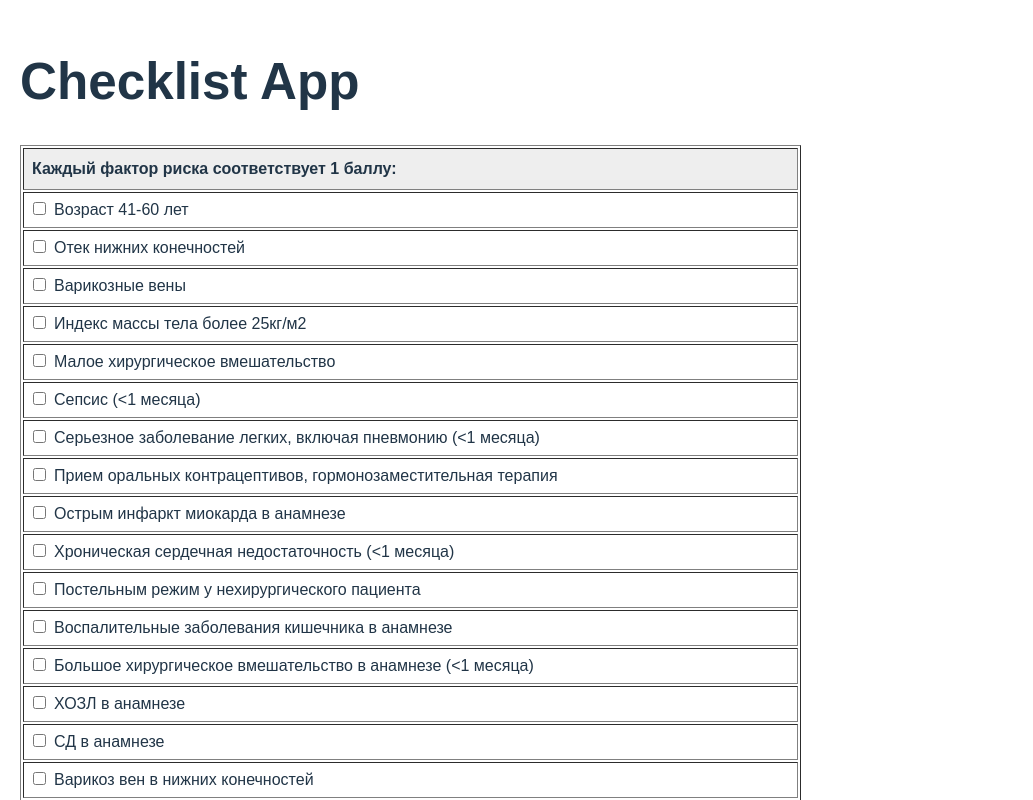
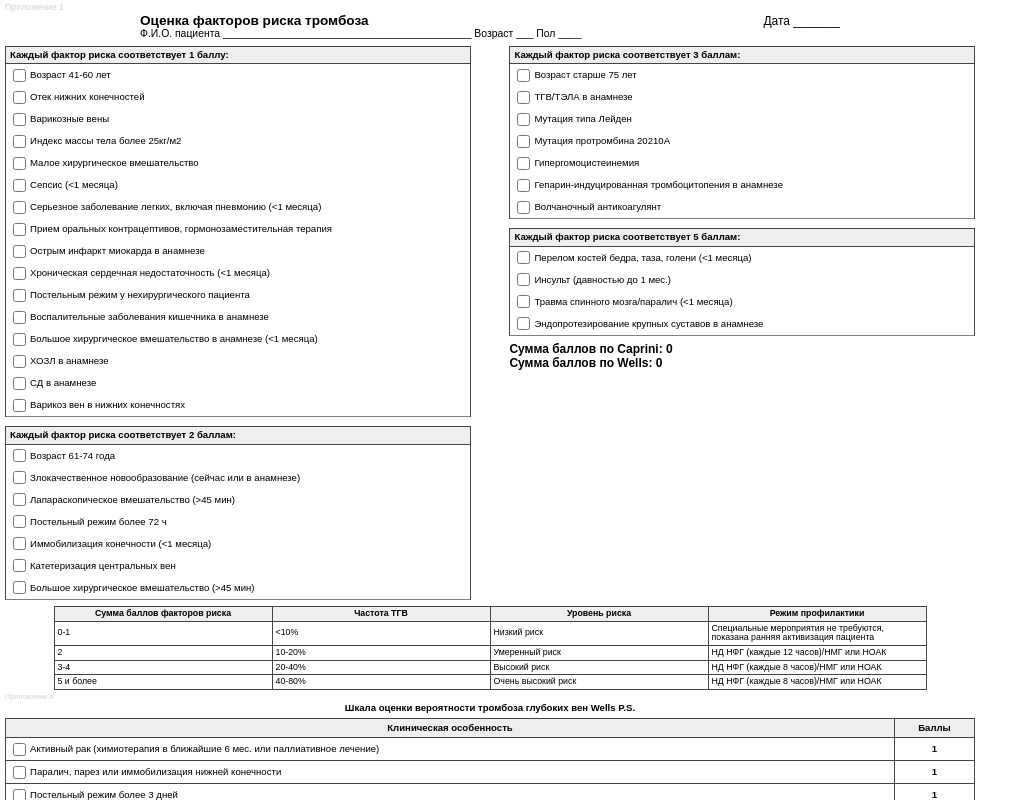
Before and after one commit to pashkanorm/checklist-med-app, a React (Vite) app: page / in a window 1280 px wide. Shown: the top 800 px of the page, without its empty margins (0-1033 px from the left). Built offline with nearby package versions, Linux system fonts and the light colour scheme.

Commit message:
updated styling

```diff
--- a/src/App.tsx
+++ b/src/App.tsx
@@ -35,7 +35,7 @@ export default function App() {
         "Большое хирургическое вмешательство в анамнезе (<1 месяца)",
         "ХОЗЛ в анамнезе",
         "СД в анамнезе",
-        "Варикоз вен в нижних конечностей",
+        "Варикоз вен в нижних конечностях",
       ],
       1
     ),
@@ -75,8 +75,8 @@ export default function App() {
   ]);
 
   const [table5, setTable5] = useState<Entry[]>([
-    { label: "Активный рак (химиотерапия в ближайшие 6 мес. или паллиативное лечение)", value: 3, checked: false },
-    { label: "Паралич, парез или иммобилизация нижней конечности", value: 3, checked: false },
+    { label: "Активный рак (химиотерапия в ближайшие 6 мес. или паллиативное лечение)", value: 1, checked: false },
+    { label: "Паралич, парез или иммобилизация нижней конечности", value: 1, checked: false },
 
     { label: "Постельный режим более 3 дней ", value: 1, checked: false },
     { label: "Оперативное вмешательство в анамнезе, в течение последних 4 нед.", value: 1, checked: false },
@@ -118,60 +118,323 @@ export default function App() {
   const capriniSum = tables.reduce((acc, table) => acc + tableSum(table), 0);
   const wellsSum = tableSum(table5);
 
+  // Static non-functional table data (4 columns, 4 rows)
+  const nonFunctionalTableHeaders = [
+    "Сумма баллов факторов риска",
+    "Частота ТГВ",
+    "Уровень риска",
+    "Режим профилактики",
+  ];
+  const nonFunctionalTableRows = [
+    ["0-1", "<10%", "Низкий риск", "Специальные мероприятия не требуются, показана ранняя активизация пациента"],
+    ["2", "10-20%", "Умеренный риск", "НД НФГ (каждые 12 часов)/НМГ или НОАК"],
+    ["3-4", "20-40%", "Высокий риск", "НД НФГ (каждые 8 часов)/НМГ или НОАК"],
+    ["5 и более", "40-80%", "Очень высокий риск", "НД НФГ (каждые 8 часов)/НМГ или НОАК"],
+  ];
+
   return (
-    <div style={{ padding: "20px", fontFamily: "sans-serif" }}>
-      <h1>Checklist App</h1>
+    <>
+      <style>{`
+        * {
+          box-sizing: border-box;
+        }
+        body {
+          margin: 0;
+          padding: 0;
+          font-family: sans-serif;
+          font-size: 7.5px;
+          line-height: 1.0;
+          user-select: none;
+          background: white;
+          color: black;
+        }
+        .app-container {
+          padding: 3px 5px;
+          max-width: 980px;
+          margin: auto;
+        }
+        .faint-text {
+          color: #666;
+          opacity: 0.3;
+          font-size: 0.55rem;
+          margin-bottom: 2px;
+          user-select: none;
+        }
+        .centered-block {
+          max-width: 700px;
+          margin: 0 auto 6px auto;
+          user-select: text;
+        }
+        .header-row {
+          display: flex;
+          justify-content: space-between;
+          align-items: flex-end;
+          margin-bottom: 2px;
+          font-size: 0.75rem;
+        }
+        .main-title {
+          font-weight: 700;
+          font-size: 0.85rem;
+          line-height: 1.0;
+          margin: 0;
+          user-select: text;
+        }
+        .patient-info {
+          font-size: 0.65rem;
+          margin-bottom: 6px;
+          user-select: text;
+        }
+        .tables-wrapper {
+          display: flex;
+          justify-content: space-between;
+          gap: 6px;
+          margin-bottom: 6px;
+          flex-wrap: wrap;
+        }
+        .left-column,
+        .right-column {
+          flex-basis: 48%;
+          min-width: 260px;
+          display: flex;
+          flex-direction: column;
+          gap: 3px;
+        }
+        /* Add margin-bottom to first table in each column for extra spacing */
+        .left-column table:first-child {
+          margin-bottom: 6px;
+        }
+        .right-column table:first-child {
+          margin-bottom: 6px;
+        }
+        table {
+          border-collapse: collapse;
+          width: 100%;
+          font-size: 0.6rem;
+          line-height: 1.1;
+        }
+        th,
+        td {
+          border: 1px solid #444;
+          padding: 1.5px 3px;
+        }
+        thead tr {
+          background-color: #eee;
+          font-weight: 600;
+        }
+        tbody tr:hover {
+          background-color: #f5f5f5;
+        }
+        .table-title-row td {
+          background-color: #eee;
+          font-weight: 600;
+          padding: 3px 4px;
+          font-size: 0.6rem;
+          user-select: none;
+          border-bottom: 1.5px solid #444; /* keep bottom border under title */
+        }
+        /* Remove horizontal lines between tbody rows for tables 1-4 */
+        .compact-table tbody tr:not(.table-title-row) td {
+          border-top: none;
+          border-bottom: none;
+        }
+        label {
+          cursor: pointer;
+          user-select: none;
+          display: flex;
+          align-items: center;
+        }
 
-      {tables.map((table, ti) => (
-        <div key={ti} style={{ marginBottom: "20px" }}>
-          <table border={1} cellPadding={5} style={{ width: "100%" }}>
+        /* Checkbox styles for white background and normal black checkmark */
+        input[type="checkbox"] {
+          width: 13px;
+          height: 13px;
+          margin-right: 4px;
+          cursor: pointer;
+          background-color: white !important;
+          border: 1.5px solid #444 !important;
+          -webkit-appearance: checkbox;
+          appearance: checkbox;
+          vertical-align: middle;
+        }
+        input[type="checkbox"]:checked {
+          background-color: white !important;
+        }
+
+        .sum-text {
+          font-weight: 700;
+          padding: 3px 4px;
+          text-align: right;
+          user-select: none;
+          font-size: 0.65rem;
+        }
+        .totals-wrapper {
+          flex-basis: 48%;
+          min-width: 260px;
+          display: flex;
+          flex-direction: column;
+          gap: 2px;
+          font-weight: 700;
+          font-size: 0.75rem;
+          margin-top: 4px;
+          user-select: none;
+        }
+        .non-functional-table {
+          margin: 6px auto 4px auto;
+          width: 90%;
+          font-size: 0.55rem;
+          table-layout: fixed;
+          word-wrap: break-word;
+        }
+        .non-functional-table th,
+        .non-functional-table td {
+          padding: 2px 3px;
+        }
+        .app-footer-text {
+          font-size: 0.45rem;
+          margin-top: 0;
+          margin-bottom: 3px;
+          user-select: none;
+          text-align: left;
+          color: #666;
+          opacity: 0.3;
+          font-weight: 400;
+        }
+        .app-footer-text-bold {
+          font-weight: 700;
+          font-size: 0.6rem;
+          text-align: center;
+          margin: 1px 0 5px 0;
+          user-select: none;
+        }
+        @media print {
+          body {
+            margin: 0;
+            font-size: 10pt;
+            line-height: 1.1;
+            background: white !important;
+            color: black !important;
+          }
+          .app-container {
+            padding: 0;
+            max-width: 100%;
+          }
+          input[type="checkbox"] {
+            /* Show checkboxes in print */
+            transform: scale(1) !important;
+          }
+        }
+      `}</style>
+
+      <div className="app-container">
+        <div className="faint-text">Приложение 1</div>
+
+        <div className="centered-block">
+          <div className="header-row">
+            <h1 className="main-title">Оценка факторов риска тромбоза</h1>
+            <div style={{ userSelect: "text" }}>Дата _______</div>
+          </div>
+
+          <div className="patient-info">
+            Ф.И.О. пациента ___________________________________________ Возраст ___ Пол ____
+          </div>
+        </div>
+
+        <div className="tables-wrapper">
+          {/* Left column: Table 1 and Table 2 */}
+          <div className="left-column">
+            {[0, 1].map((idx) => (
+              <table key={idx} cellPadding={4} border={1} className="compact-table">
                 <tbody>
                   {/* Title row */}
-              <tr>
-                <td
-                  colSpan={1}
-                  style={{
-                    fontWeight: "bold",
-                    backgroundColor: "#eee",
-                    padding: "8px",
-                  }}>
-                  {tableTitles[ti]}
-                </td>
+                  <tr className="table-title-row">
+                    <td colSpan={1}>{tableTitles[idx]}</td>
                   </tr>
 
                   {/* Entries */}
-              {table.map((entry, ei) => (
+                  {tables[idx].map((entry, ei) => (
                     <tr key={ei}>
                       <td>
-                    <label style={{ cursor: "pointer", userSelect: "none" }}>
-                      <input
-                        type="checkbox"
-                        checked={entry.checked}
-                        onChange={() => toggleCheck(ti, ei)}
-                        style={{ marginRight: "8px" }}
-                      />
+                        <label>
+                          <input type="checkbox" checked={entry.checked} onChange={() => toggleCheck(idx, ei)} />
                           {entry.label}
                         </label>
                       </td>
                     </tr>
                   ))}
-
-              {/* Sum row */}
-              <tr>
-                <td style={{ fontWeight: "bold", padding: "8px" }}>Sum: {tableSum(table)}</td>
-              </tr>
                 </tbody>
               </table>
+            ))}
           </div>
+
+          {/* Right column: Table 3 and Table 4 */}
+          <div className="right-column">
+            {[2, 3].map((idx) => (
+              <table key={idx} cellPadding={4} border={1} className="compact-table">
+                <tbody>
+                  {/* Title row */}
+                  <tr className="table-title-row">
+                    <td colSpan={1}>{tableTitles[idx]}</td>
+                  </tr>
+
+                  {/* Entries */}
+                  {tables[idx].map((entry, ei) => (
+                    <tr key={ei}>
+                      <td>
+                        <label>
+                          <input type="checkbox" checked={entry.checked} onChange={() => toggleCheck(idx, ei)} />
+                          {entry.label}
+                        </label>
+                      </td>
+                    </tr>
+                  ))}
+                </tbody>
+              </table>
             ))}
 
+            {/* Totals below tables 3 and 4 */}
+            <div className="totals-wrapper">
+              <div>Сумма баллов по Caprini: {capriniSum}</div>
+              <div>Сумма баллов по Wells: {wellsSum}</div>
+            </div>
+          </div>
+        </div>
+
+        {/* Below left column (below table 2) the non-functional 4-column 4-row table */}
+        <table
+          className="non-functional-table"
+          cellPadding={2}
+          border={1}
+          style={{ marginTop: 5, marginBottom: 3, tableLayout: "fixed" }}>
+          <thead>
+            <tr>
+              <th>{nonFunctionalTableHeaders[0]}</th>
+              <th>{nonFunctionalTableHeaders[1]}</th>
+              <th>{nonFunctionalTableHeaders[2]}</th>
+              <th>{nonFunctionalTableHeaders[3]}</th>
+            </tr>
+          </thead>
+          <tbody>
+            {nonFunctionalTableRows.map((row, i) => (
+              <tr key={i}>
+                {row.map((cell, j) => (
+                  <td key={j} style={{ wordWrap: "break-word", overflowWrap: "break-word" }}>
+                    {cell}
+                  </td>
+                ))}
+              </tr>
+            ))}
+          </tbody>
+        </table>
+
+        <p className="app-footer-text">Приложение 4</p>
+        <p className="app-footer-text-bold">Шкала оценки вероятности тромбоза глубоких вен Wells P.S.</p>
+
         {/* Table 5 */}
-      <div style={{ marginBottom: "20px" }}>
-        <table border={1} cellPadding={5} style={{ width: "100%" }}>
+        <table cellPadding={3} border={1} style={{ marginBottom: 7, fontSize: "0.6rem" }}>
           <thead>
             <tr style={{ backgroundColor: "#eee", fontWeight: "bold" }}>
-              <th style={{ padding: "8px" }}>Клиническая особенность</th>
-              <th style={{ padding: "8px", width: "80px" }}>Баллы</th>
+              <th style={{ padding: "4px" }}>Клиническая особенность</th>
+              <th style={{ padding: "4px", width: "80px" }}>Баллы</th>
             </tr>
           </thead>
           <tbody>
@@ -183,7 +446,7 @@ export default function App() {
                       type="checkbox"
                       checked={entry.checked}
                       onChange={() => toggleCheckTable5(ei)}
-                      style={{ marginRight: "8px" }}
+                      style={{ marginRight: "4px" }}
                     />
                     {entry.label}
                   </label>
@@ -192,20 +455,8 @@ export default function App() {
               </tr>
             ))}
           </tbody>
-          <tfoot>
-            <tr>
-              <td style={{ fontWeight: "bold", padding: "8px" }}>Sum:</td>
-              <td style={{ fontWeight: "bold", padding: "8px", textAlign: "center" }}>{wellsSum}</td>
-            </tr>
-          </tfoot>
         </table>
       </div>
-
-      {/* Grand totals */}
-      <h2>Сумма баллов по Caprini: {capriniSum}</h2>
-      <h2>Сумма баллов по Wells: {wellsSum}</h2>
-
-      <button onClick={() => window.print()}>Print</button>
-    </div>
+    </>
   );
 }
```
Lines whose indentation alone changed are shown as unchanged.
